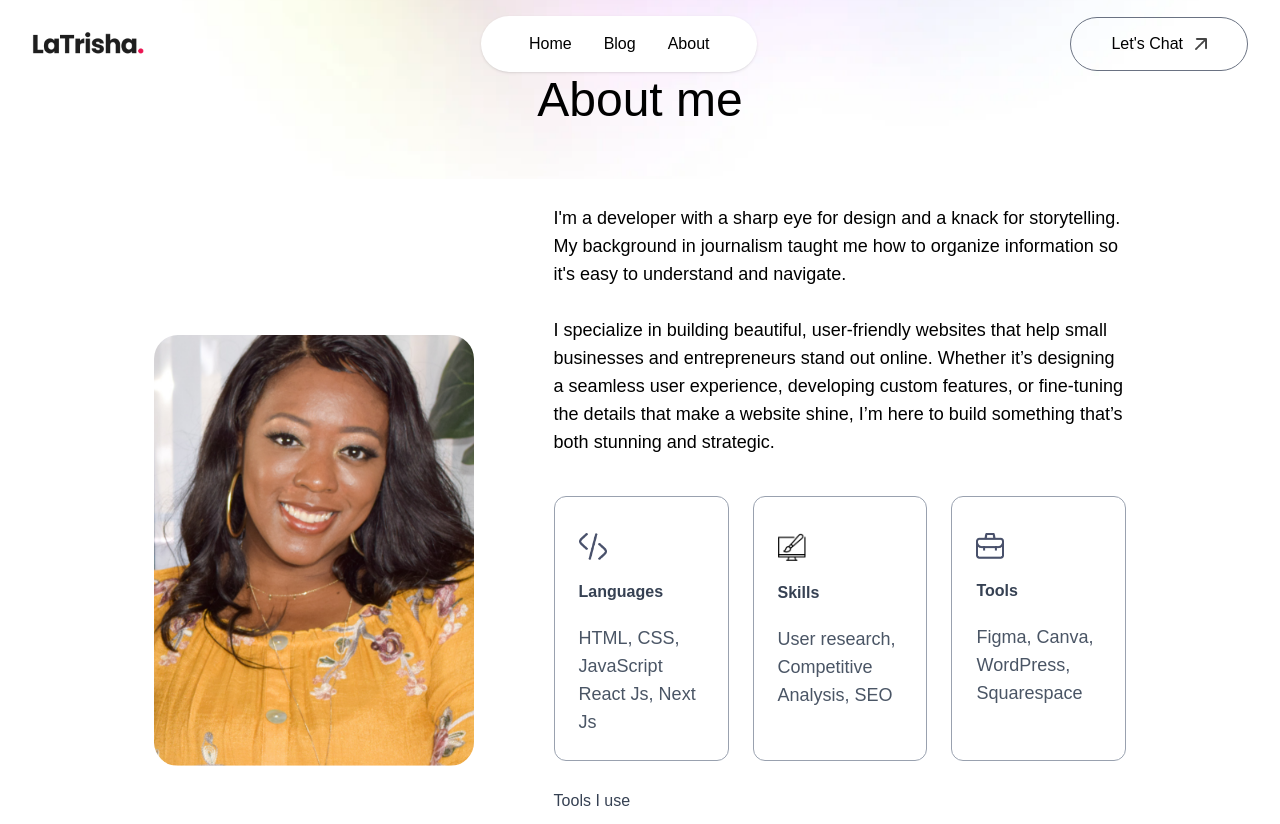
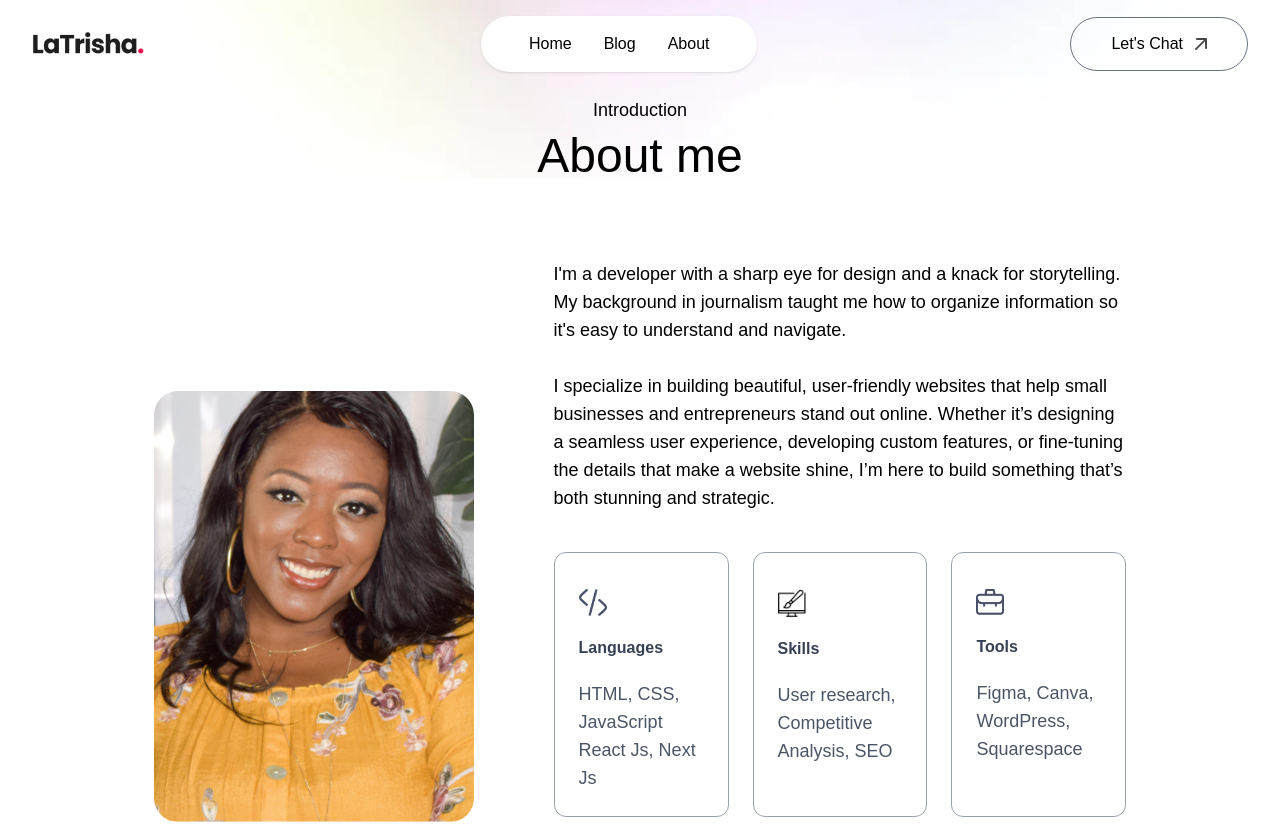
Before and after one commit to LaTrishaGomer/latrisha-gomer, a Next.js app: page /about in a window 1280 px wide. Shown: the top 824 px of the page. Built offline with nearby package versions, Linux system fonts and the light colour scheme; a web font is replaced by a local one.

Commit message:
add padding between navbar and content on about, blog, and contact pages

```diff
--- a/app/components/About.jsx
+++ b/app/components/About.jsx
@@ -4,7 +4,7 @@ import React from 'react'
 
  const About = () => {
   return (
-    <div id='about' className='w-full px-[12%] py-10 scroll-mt-20'>
+    <div id='about' className='pt-24 w-full px-[12%] py-10 scroll-mt-20'>
       <h4 className='text-center mb-2 text-lg font-ovo'>Introduction</h4>
       <h2 className='text-center text-5xl font-ovo'>About me</h2>
 
--- a/app/components/Blog.jsx
+++ b/app/components/Blog.jsx
@@ -5,7 +5,7 @@ import { Github, ExternalLink } from 'lucide-react'
 
 const Blog = () => {
   return (
-     <div id='blog' className='w-full px-[12%] py-10 scroll-mt-20'>
+     <div id='blog' className='pt-24 w-full px-[12%] py-10 scroll-mt-20'>
       <h4 className='mb-2 text-lg font-ovo max-w-6xl mx-auto'>The blog</h4>
       {/*<h2 className='text-center text-5xl font-ovo'>My latest work</h2>
 
--- a/app/components/Contact.jsx
+++ b/app/components/Contact.jsx
@@ -32,7 +32,7 @@ const Contact = () => {
 
 
     return (
-    <div id='contact' className='w-full px-[12%] py-10 scroll-mt-20 bg-footer'>
+    <div id='contact' className='pt-24 w-full px-[12%] py-10 scroll-mt-20 bg-footer'>
       <h4 className='text-center mb-2 text-lg font-ovo'>Connect with me</h4>
       <h2 className='text-center text-5xl font-ovo'>Let's work together</h2>
 
```
